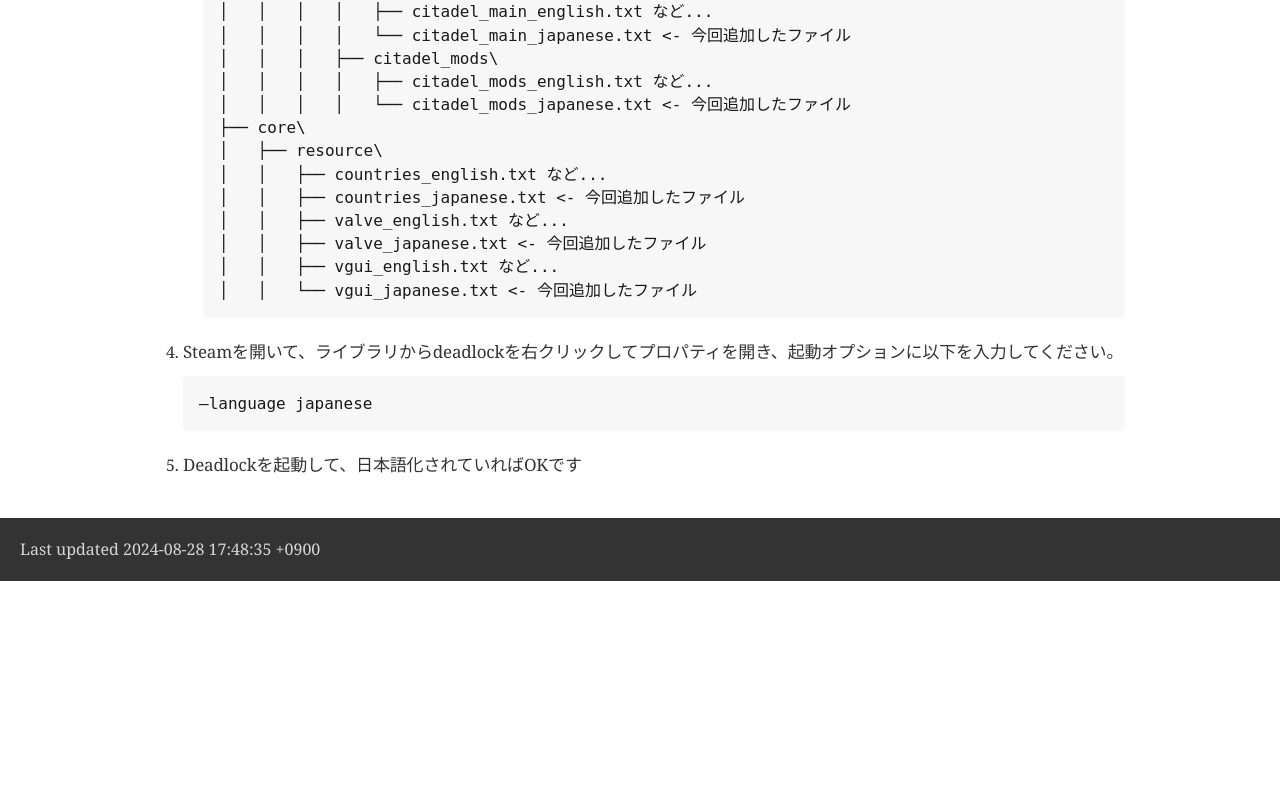
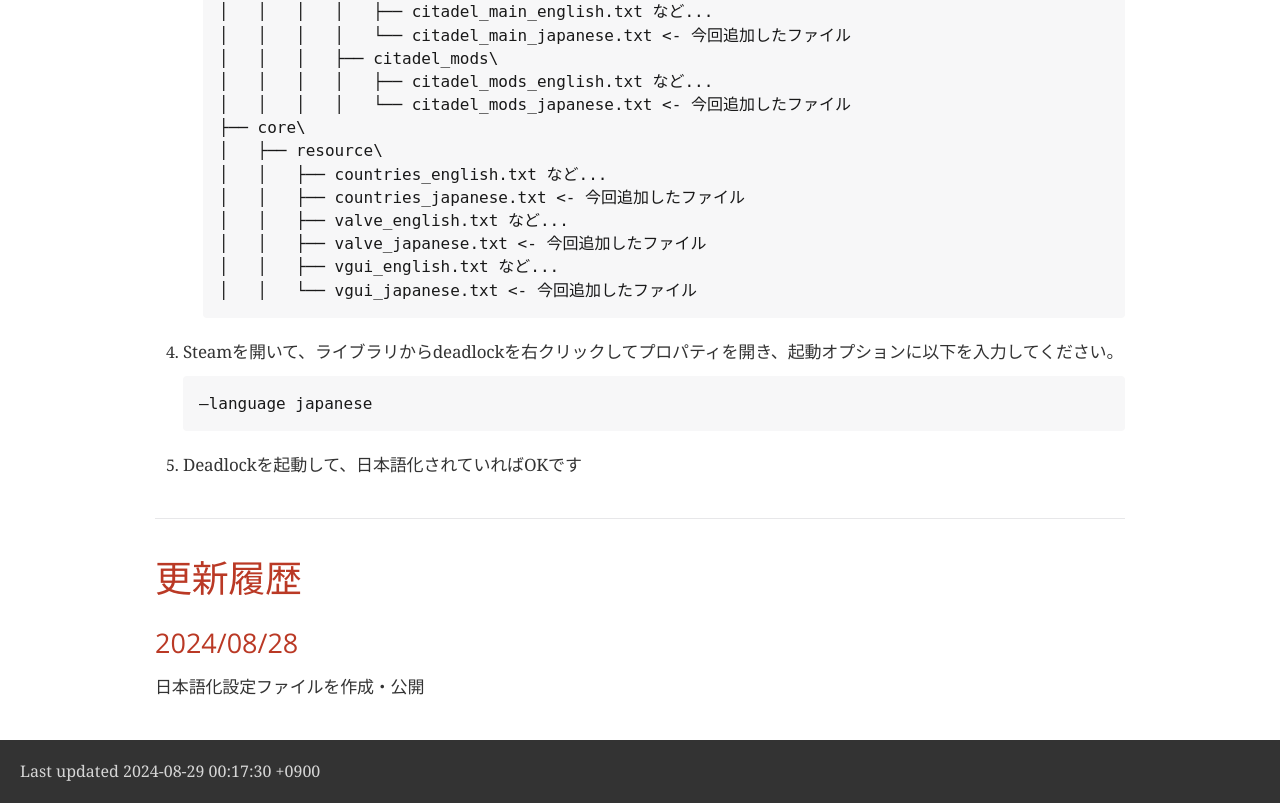
Before and after one commit to NPJigaK/deadlock-japanese, a plain HTML site: page index.html in a window 1280 px wide. Shown: the part 1433-2236 px from the top of the page. Before the commit the page ends 2014 px from the top, so only its background shows below. Drawn offline with nearby package versions, Linux system fonts and the light colour scheme; a web font is replaced by a local one.

Commit message:
update html

```diff
--- a/index.html
+++ b/index.html
@@ -569,10 +569,21 @@ body.book #toc,body.book #preamble,body.book h1.sect0,body.book .sect1>h2{page-b
 </div>
 </div>
 </div>
+<div class="sect1">
+<h2 id="_更新履歴">更新履歴</h2>
+<div class="sectionbody">
+<div class="sect2">
+<h3 id="_20240828">2024/08/28</h3>
+<div class="paragraph">
+<p>日本語化設定ファイルを作成・公開</p>
+</div>
+</div>
+</div>
+</div>
 </div>
 <div id="footer">
 <div id="footer-text">
-Last updated 2024-08-28 17:48:35 +0900
+Last updated 2024-08-29 00:17:30 +0900
 </div>
 </div>
 </body>
```
